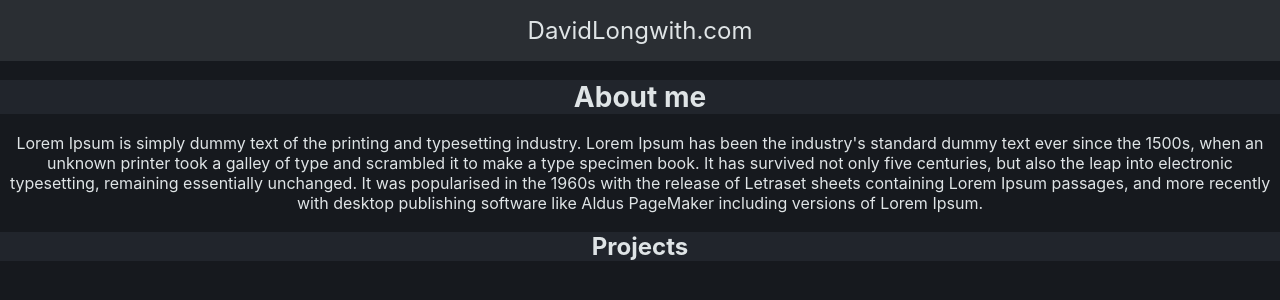
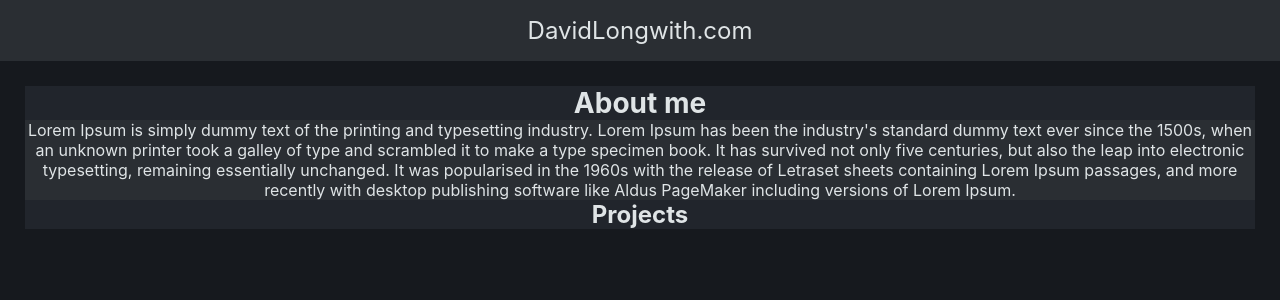
Before and after one commit to davidlongwith/david-home, a React (Create React App) app: page / in a window 1280 px wide. Shown: the top 300 px of the page. Built offline with nearby package versions, Linux system fonts and the light colour scheme.

Commit message:
css editing

```diff
--- a/src/App.js
+++ b/src/App.js
@@ -8,8 +8,10 @@
   return (
     <div className="app">
       <Header />
-      <AboutMe />
-      <Projects />
+      <main>
+        <AboutMe />
+        <Projects />
+      </main>
     </div>
   );
 }
--- a/src/components/AboutMe.js
+++ b/src/components/AboutMe.js
@@ -4,17 +4,19 @@
 const AboutMe = () => (
   <div className="about-me">
     <h1 className="about-me-header">About me</h1>
-    <p>
-      Lorem Ipsum is simply dummy text of the printing and typesetting industry.
-      Lorem Ipsum has been the industry's standard dummy text ever since the
-      1500s, when an unknown printer took a galley of type and scrambled it to
-      make a type specimen book. It has survived not only five centuries, but
-      also the leap into electronic typesetting, remaining essentially
-      unchanged. It was popularised in the 1960s with the release of Letraset
-      sheets containing Lorem Ipsum passages, and more recently with desktop
-      publishing software like Aldus PageMaker including versions of Lorem
-      Ipsum.
-    </p>
+    <div className="about-me-content">
+      <p>
+        Lorem Ipsum is simply dummy text of the printing and typesetting
+        industry. Lorem Ipsum has been the industry's standard dummy text ever
+        since the 1500s, when an unknown printer took a galley of type and
+        scrambled it to make a type specimen book. It has survived not only five
+        centuries, but also the leap into electronic typesetting, remaining
+        essentially unchanged. It was popularised in the 1960s with the release
+        of Letraset sheets containing Lorem Ipsum passages, and more recently
+        with desktop publishing software like Aldus PageMaker including versions
+        of Lorem Ipsum.
+      </p>
+    </div>
   </div>
 );
 
--- a/src/css/App.css
+++ b/src/css/App.css
@@ -1,3 +1,13 @@
 .app {
   text-align: center;
 }
+
+main {
+  margin: 25px;
+}
+
+h1,
+h2,
+p {
+  margin: 0;
+}
--- a/src/css/aboutme.css
+++ b/src/css/aboutme.css
@@ -3,6 +3,10 @@
   font-size: 1.75em;
 }
 
+.about-me-content {
+  background-color: #2a2e33;
+}
+
 .about-me p {
   color: #dfe4e6;
 }
```
Also changed, not shown: 1 other file (tests, documents, lock files or other folders).
